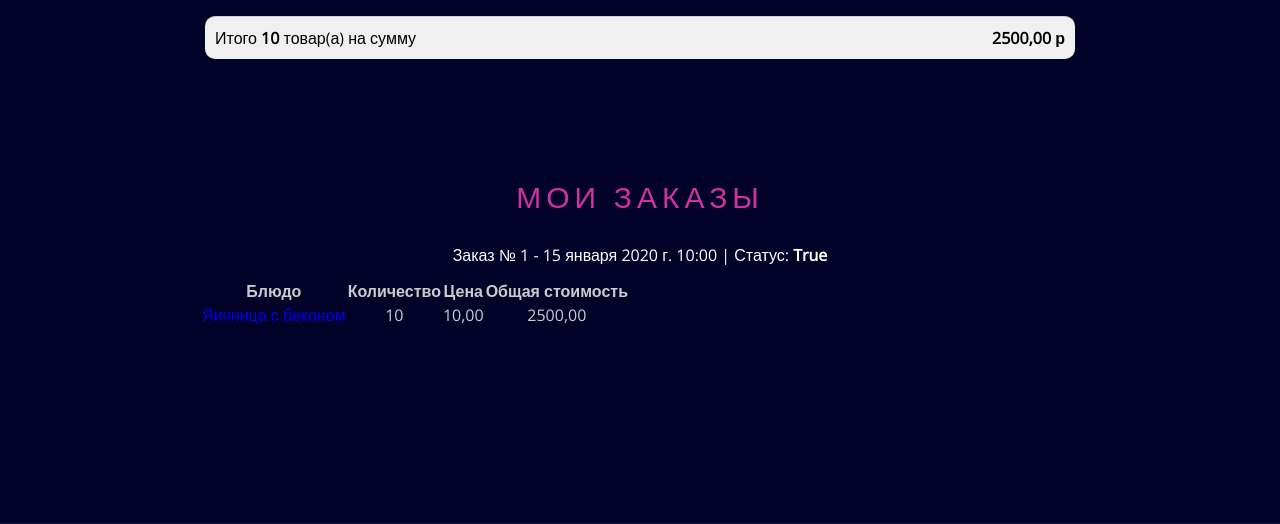
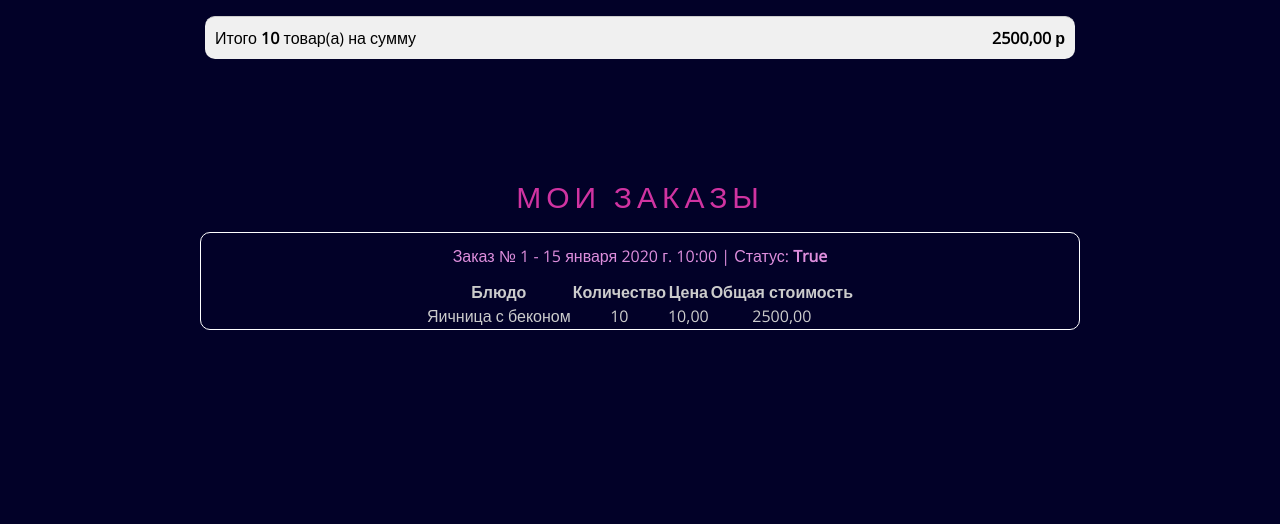
Before and after one commit to Sushakkk/Cafe_Rofflan, a Django app: page /user/profile/ in a window 1280 px wide. Shown: the part 963-1487 px from the top of the page. Run offline with Django 5.2, Linux system fonts and the light colour scheme; a user stored in the database is signed in; data comes from the database, SQL or seed files in the repository; tables that the repository leaves empty hold one stand-in row (values such as "Sample post"); grey boxes marked "Sample" are stand-in pictures; parts of the project's set-up code (start-up, migrations or seed data) failed here and were passed over; some libraries are stand-ins or nearby versions.

Commit message:
заказы сделаны

```diff
--- a/Coffee_shop/coffee_shop/static/users/style/profile.css
+++ b/Coffee_shop/coffee_shop/static/users/style/profile.css
@@ -14,3 +14,18 @@
     margin-top: 100px;
 
 }
+
+.accordion-body{
+    display: flex;
+    justify-content: center;
+    align-items: center;
+}
+
+.accordion-item{
+    border: 1px solid #FFFFFF;
+    border-radius: 10px;
+    margin-bottom: 20px;
+}
+.accordion-button{
+    color: var(--light_pink);
+}
--- a/Coffee_shop/coffee_shop/users/templates/users/profile.html
+++ b/Coffee_shop/coffee_shop/users/templates/users/profile.html
@@ -142,7 +142,7 @@
                                                 <tbody>
                                                     {% for item in order.orderitem_set.all %}
                                                     <tr>
-                                                        <td><a class="text-white" href="{% url 'goods:dish' item.dish.slug %}">{{ item.dish.name }}</a></td>
+                                                        <td>{{ item.dish.name }}</td>
                                                         <td>{{ item.quantity }}</td>
                                                         <td>{{ item.price }}</td>
                                                         <td>{{ item.dishes_price }}</td>
```
